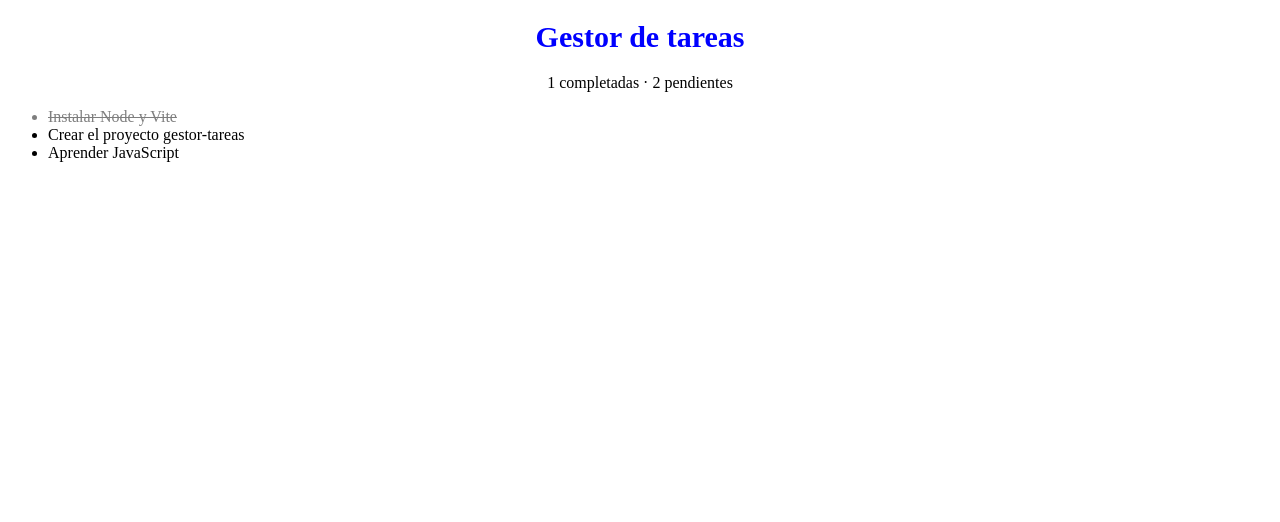
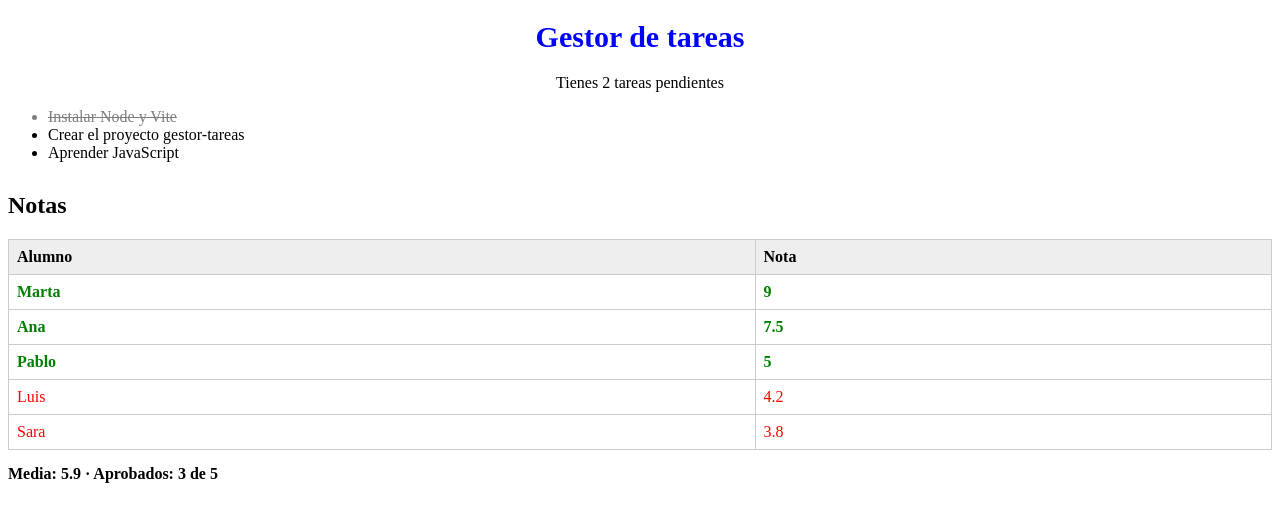
Before and after one commit to FernandoGit148/gestor-tareas-FPM, a website built with Vite: page index.html in a window 1280 px wide. Built offline with nearby package versions, Linux system fonts and the light colour scheme.

Commit message:
retos DOM I: predicción,depuración y tablón de notas

```diff
--- a/index.html
+++ b/index.html
@@ -11,6 +11,19 @@
     <h1></h1>
       <p id="resumen"></p>
       <ul id="lista"></ul>
+      <section id="notas">
+        <h2>Notas</h2>
+        <table id="tabla-notas">
+          <thead>
+            <tr>
+              <th>Alumno</th>
+              <th>Nota</th>
+            </tr>
+          </thead>
+          <tbody id="lista-notas"></tbody>
+        </table>
+        <p id="resumen-notas"></p>
+      </section>
     </div>
     <script type="module" src="src/main.js"></script>
   </body>
--- /dev/null
+++ b/src/dom-notas.js
@@ -0,0 +1,48 @@
+
+import {
+  alumnos,
+  calcularMedia,
+  contarAprobados
+} from "./notas.js";
+
+export function renderNotas() {
+
+  const lista = document.getElementById("lista-notas");
+  const resumen = document.getElementById("resumen-notas");
+
+
+  // Limpiamos la lista antes de volver a pintarla
+  lista.replaceChildren();
+
+  // Creamos una copia para no modificar el array original
+  const alumnosOrdenados = [...alumnos].sort(
+    (a, b) => b.nota - a.nota
+  );
+
+
+for (const alumno of alumnosOrdenados) {
+  const fila = document.createElement("tr");
+
+  const celdaNombre = document.createElement("td");
+  celdaNombre.textContent = alumno.nombre;
+
+  const celdaNota = document.createElement("td");
+  celdaNota.textContent = alumno.nota;
+
+  fila.append(celdaNombre, celdaNota);
+
+  if (alumno.nota >= 5) {
+    fila.classList.add("aprobado");
+  } else {
+    fila.classList.add("suspenso");
+  }
+
+  lista.append(fila);
+}
+
+  const media = calcularMedia(alumnos);
+  const aprobados = contarAprobados(alumnos);
+
+  resumen.textContent =
+    `Media: ${media.toFixed(1)} · Aprobados: ${aprobados} de ${alumnos.length}`;
+}
--- a/src/dom.js
+++ b/src/dom.js
@@ -1,37 +1,42 @@
+
 import { estado } from "./estado.js";
-import { contarPendientes, contarCompletadas } from "./tareas.js";
+import { contarPendientes } from "./tareas.js";
 
-// Función para pintar las tareas en pantalla
 export function render() {
+  // ERROR 1:
+  // Síntoma: lista es null y aparece un error al intentar
+  // utilizarla.
+  // Causa: getElementById recibe el ID sin el símbolo #.
+  const lista = document.getElementById("lista");
 
-    // Seleccionamos la lista y el resumen
-    const lista = document.querySelector("#lista");
   const resumen = document.querySelector("#resumen");
 
-    // Vaciamos la lista antes de volver a pintarla
+  // ERROR 2:
+  // Síntoma: solamente aparece la última tarea.
+  // Causa: replaceChildren() estaba dentro del bucle,
+  // por lo que borraba las tareas anteriores en cada vuelta.
   lista.replaceChildren();
 
-    // Recorremos todas las tareas del estado
-    estado.tareas.forEach((tarea) => {
-
-        // Creamos un elemento li
+  for (const tarea of estado.tareas) {
     const li = document.createElement("li");
-
-        // Ponemos el texto de la tarea
     li.textContent = tarea.texto;
 
-        // Si está completada, añadimos la clase CSS
+    // ERROR 3:
+    // Síntoma: todas las tareas aparecen como completadas
+    // y se modifica su estado al renderizar.
+    // Causa: se utilizaba = (asignación) en lugar de ===
+    // (comparación).
     if (tarea.completada === true) {
       li.classList.add("completada");
     }
 
-        // Añadimos el li a la lista
     lista.append(li);
-    });
+  }
 
-    // Actualizamos el resumen
-    const pendientes = contarPendientes(estado.tareas);
-    const completadas = contarCompletadas(estado.tareas);
-
-    resumen.textContent = `${completadas} completadas · ${pendientes} pendientes`;
+  // ERROR 4:
+  // Síntoma: aparece el texto de la función en vez del
+  // número de tareas pendientes.
+  // Causa: se estaba mostrando la referencia a la función
+  // sin ejecutarla.
+ resumen.textContent = `Tienes ${contarPendientes(estado.tareas)} tareas pendientes`;
 }
--- a/src/main.js
+++ b/src/main.js
@@ -1,5 +1,6 @@
 import "./style.css";
 import { render } from "./dom.js";
+import { renderNotas } from "./dom-notas.js";
 
 // Seleccionamos el h1
 const titulo = document.querySelector("h1");
@@ -12,6 +13,10 @@ titulo.classList.add("titulo");
 
 // Pintamos las tareas
 render();
+
+//Llamamos a la función para notas
+
+renderNotas();
 
 
 
--- /dev/null
+++ b/src/notas.js
@@ -0,0 +1,26 @@
+export const alumnos =[
+    {nombre:"Ana", nota:7.5},
+    {nombre:"Luis",nota:4.2},
+    {nombre:"Marta",nota:9},
+    {nombre:"Pablo",nota:5},
+    {nombre:"Sara",nota:3.8}
+]
+
+
+//Calcula la media de las notas
+
+export function calcularMedia(alumnos){
+    const suma= alumnos.reduce((total,alumno) =>{
+        return total + alumno.nota;
+    },0);
+
+
+    return suma/alumnos.length;
+
+}
+
+//Cuenta los alumnos aprobados
+
+export function contarAprobados(alumnos){
+    return alumnos.filter(alumnos=>alumnos.nota>=5).length;
+}
--- a/src/style.css
+++ b/src/style.css
@@ -14,3 +14,44 @@
     text-align: center;
 
 }
+
+
+#notas {
+  margin-top: 30px;
+}
+
+#lista-notas {
+  padding-left: 20px;
+}
+
+.aprobado {
+  color: green;
+  font-weight: bold;
+}
+
+.suspenso {
+  color: red;
+}
+
+#resumen-notas {
+  font-weight: bold;
+  margin-top: 15px;
+}
+
+
+#tabla-notas{
+    border-collapse: collapse;
+    width:100%;
+    margin-top:10px;
+}
+
+#tabla-notas th,
+#tabla-notas td {
+  border: 1px solid #ccc;
+  padding: 8px;
+  text-align: left;
+}
+
+#tabla-notas th {
+  background-color: #eee;
+}
```
Lines whose indentation alone changed are shown as unchanged.
